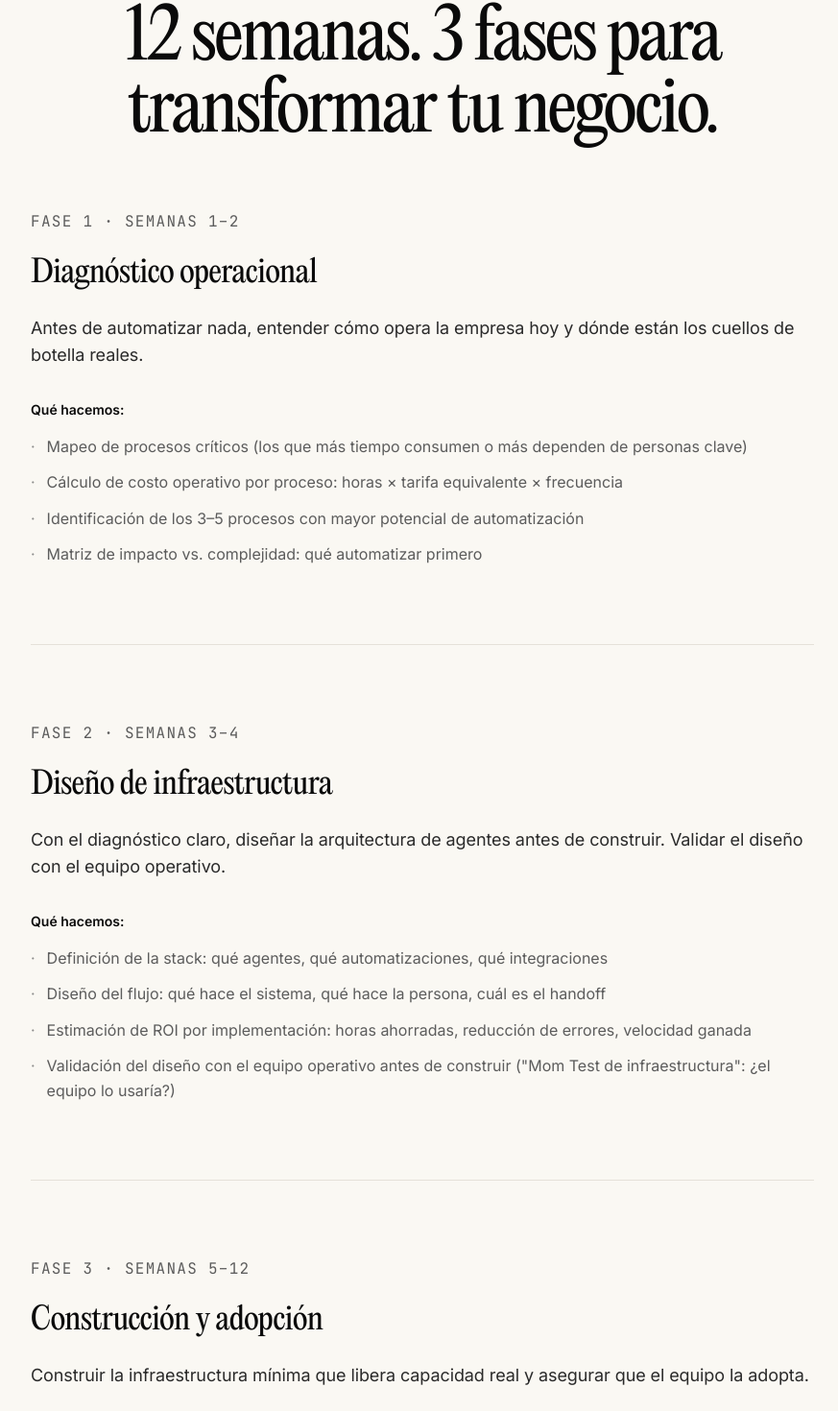
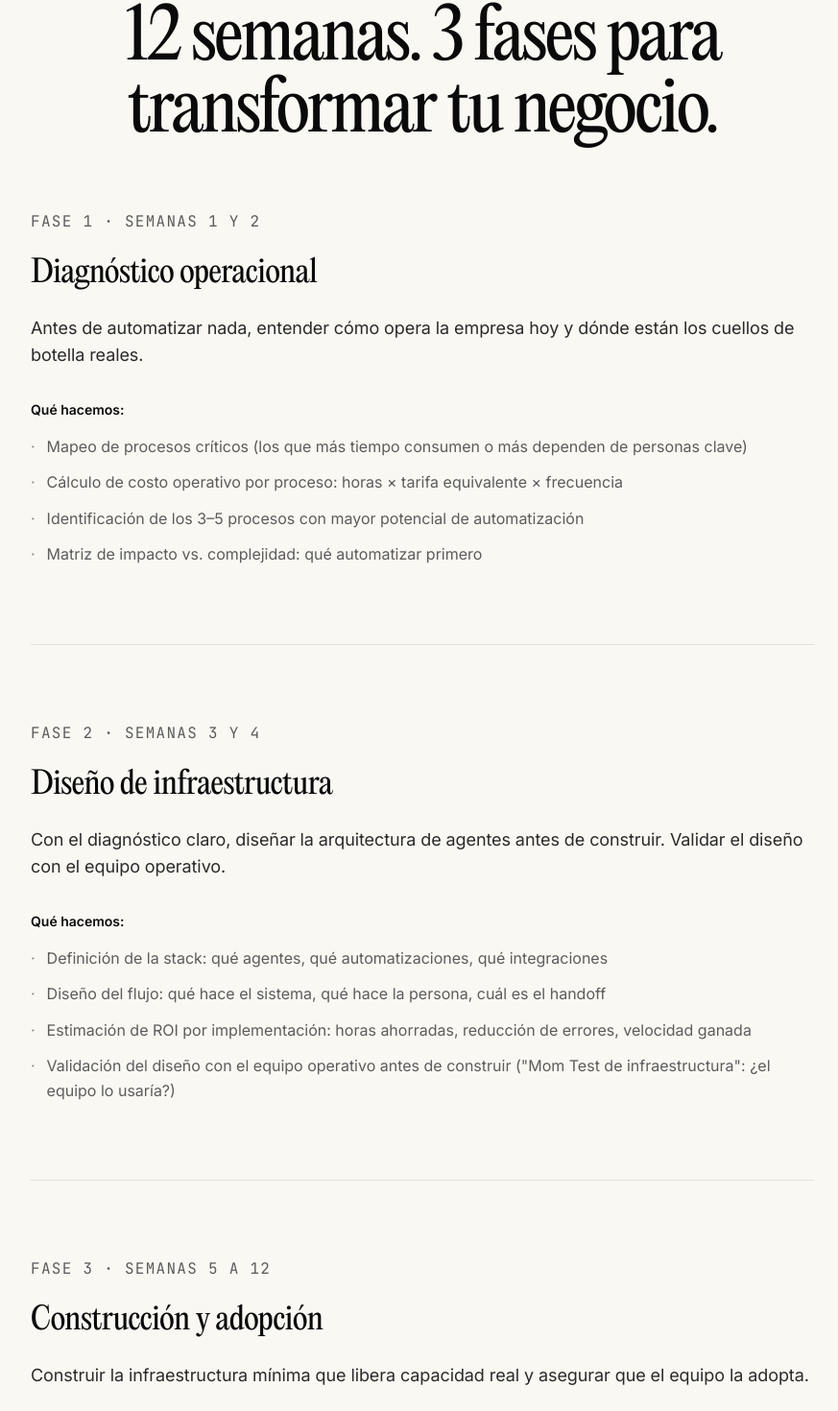
Before and after one commit to dami-novolabs/landingb2b, a Next.js app: page /opera in a window 1280 px wide. Shown: the part 4586-6056 px from the top of the page at 96% size, without its empty margins (200-1073 px from the left). Built offline with nearby package versions, Linux system fonts and the light colour scheme.

Commit message:
fix: correct Spanish translation in HowWeWork phases
Co-authored-by: Dami <102418453+dami-novolabs@users.noreply.github.com>

```diff
--- a/src/components/opera/HowWeWork.tsx
+++ b/src/components/opera/HowWeWork.tsx
@@ -3,7 +3,7 @@ import { Eyebrow } from "@/components/ui/Eyebrow";
 
 const PHASES = [
   {
-    eyebrow: "FASE 1 · SEMANAs 1–2",
+    eyebrow: "FASE 1 · SEMANAs 1 y 2",
     title: "Diagnóstico operacional",
     intro:
       "Antes de automatizar nada, entender cómo opera la empresa hoy y dónde están los cuellos de botella reales.",
@@ -15,7 +15,7 @@ const PHASES = [
     ],
   },
   {
-    eyebrow: "FASE 2 · SEMANAS 3–4",
+    eyebrow: "FASE 2 · SEMANAS 3 y 4",
     title: "Diseño de infraestructura",
     intro:
       "Con el diagnóstico claro, diseñar la arquitectura de agentes antes de construir. Validar el diseño con el equipo operativo.",
@@ -28,7 +28,7 @@ const PHASES = [
 
   },
   {
-    eyebrow: "FASE 3 · SEMANAS 5–12",
+    eyebrow: "FASE 3 · SEMANAS 5 a 12",
     title: "Construcción y adopción",
     intro:
       "Construir la infraestructura mínima que libera capacidad real y asegurar que el equipo la adopta.",
```
